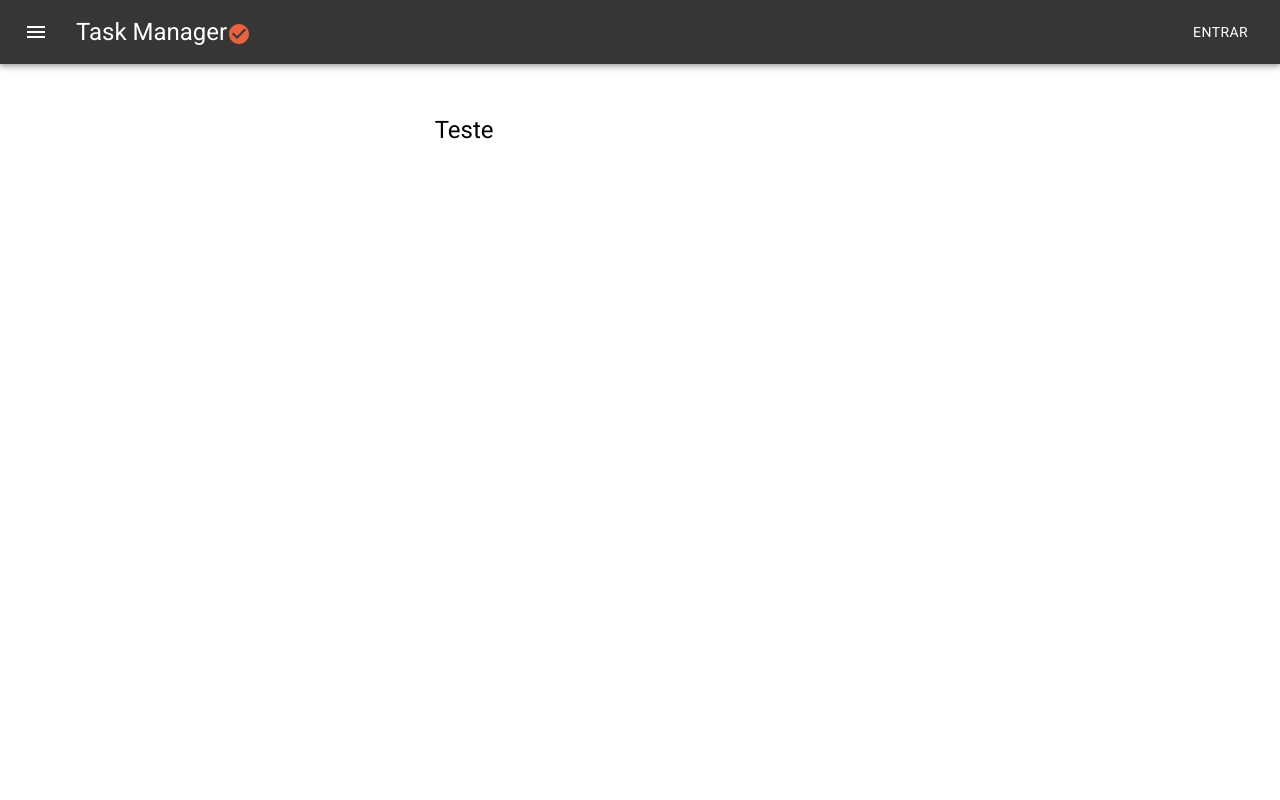
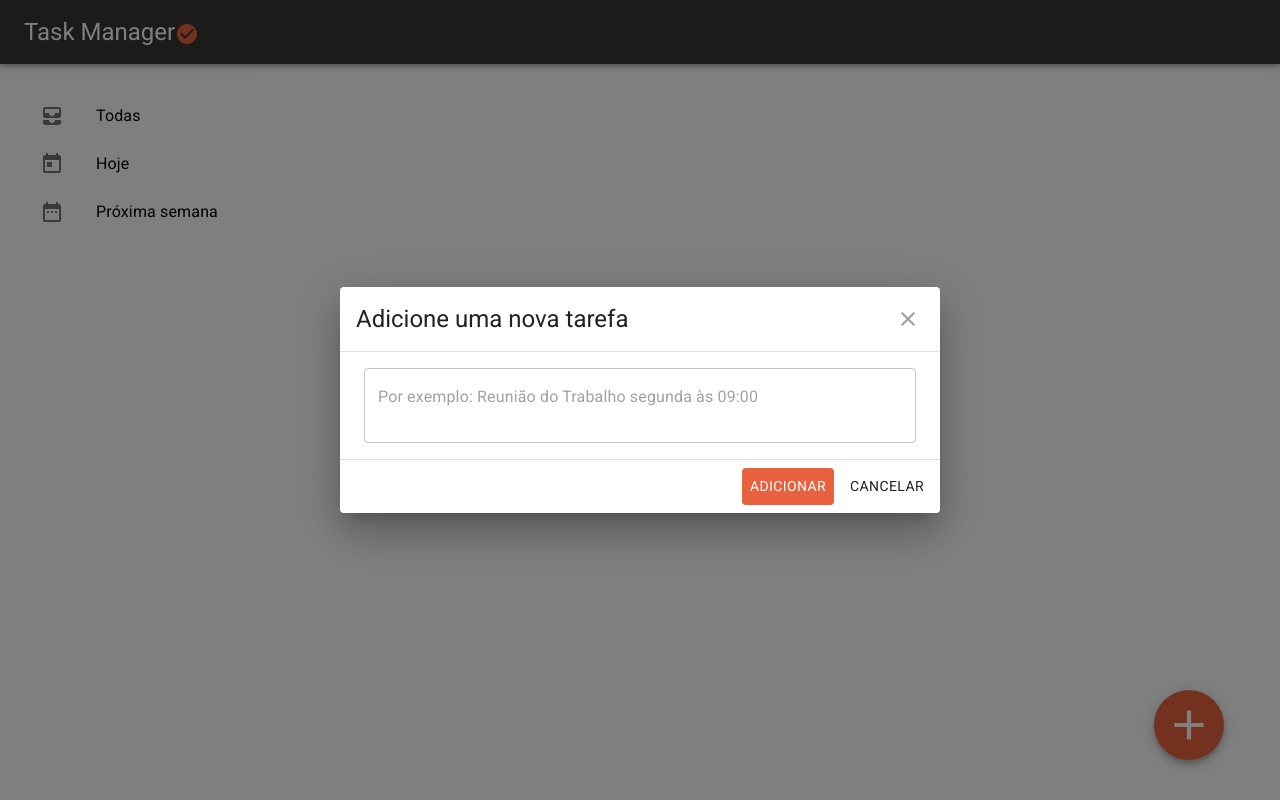
Before and after one commit to verhagenkava/task-manager, a React (Create React App) app in the folder front/: page /tasks in a window 1280 px wide. Both pictures are taken after a click on the button "add". Built offline with nearby package versions, Linux system fonts and the light colour scheme.

Commit message:
Main page v0.1

```diff
--- a/front/src/components/ButtonAppBar.jsx
+++ b/front/src/components/ButtonAppBar.jsx
@@ -4,8 +4,6 @@ import AppBar from "@material-ui/core/AppBar";
 import Toolbar from "@material-ui/core/Toolbar";
 import Typography from "@material-ui/core/Typography";
 import Button from "@material-ui/core/Button";
-import IconButton from "@material-ui/core/IconButton";
-import MenuIcon from "@material-ui/icons/Menu";
 import CheckCircleIcon from "@material-ui/icons/CheckCircle";
 import Link from "@material-ui/core/Link";
 import { useHistory, Link as RouterLink, useLocation } from "react-router-dom";
@@ -13,9 +11,6 @@ import { useHistory, Link as RouterLink, useLocation } from "react-router-dom";
 const useStyles = makeStyles((theme) => ({
   root: {
     flexGrow: 1,
-  },
-  menuButton: {
-    marginRight: theme.spacing(2),
   },
   title: {
     flexGrow: 1,
@@ -47,14 +42,6 @@ export default function ButtonAppBar() {
     <div className={classes.root}>
       <AppBar className={classes.appBar} position="static">
         <Toolbar>
-          <IconButton
-            edge="start"
-            className={classes.menuButton}
-            color="inherit"
-            aria-label="menu"
-          >
-            <MenuIcon />
-          </IconButton>
           <Typography variant="h5" className={classes.title}>
             <Link
               component={RouterLink}
@@ -66,9 +53,13 @@ export default function ButtonAppBar() {
               <CheckCircleIcon className={classes.checkCircleIcon} />
             </Link>
           </Typography>
-          <Button color="inherit" onClick={handleButton}>
-            {location.pathname === "/" ? "Cadastro" : "Entrar"}
-          </Button>
+          {location.pathname === "/tasks" ? (
+            <></>
+          ) : (
+            <Button color="inherit" onClick={handleButton}>
+              {location.pathname === "/" ? "Cadastro" : "Entrar"}
+            </Button>
+          )}
         </Toolbar>
       </AppBar>
     </div>
--- /dev/null
+++ b/front/src/components/CustomDialog.jsx
@@ -0,0 +1,102 @@
+import React, { useState } from "react";
+import { withStyles, makeStyles } from "@material-ui/core/styles";
+import Button from "@material-ui/core/Button";
+import Dialog from "@material-ui/core/Dialog";
+import MuiDialogTitle from "@material-ui/core/DialogTitle";
+import MuiDialogContent from "@material-ui/core/DialogContent";
+import MuiDialogActions from "@material-ui/core/DialogActions";
+import IconButton from "@material-ui/core/IconButton";
+import CloseIcon from "@material-ui/icons/Close";
+import Typography from "@material-ui/core/Typography";
+import { TextField } from "@material-ui/core";
+
+const styles = (theme) => ({
+  root: {
+    margin: 0,
+    padding: theme.spacing(2),
+  },
+  closeButton: {
+    position: "absolute",
+    right: theme.spacing(1),
+    top: theme.spacing(1),
+    color: theme.palette.grey[500],
+  },
+});
+
+const DialogTitle = withStyles(styles)((props) => {
+  const { children, classes, onClose, ...other } = props;
+  return (
+    <MuiDialogTitle disableTypography className={classes.root} {...other}>
+      <Typography variant="h5">{children}</Typography>
+      {onClose ? (
+        <IconButton
+          aria-label="close"
+          className={classes.closeButton}
+          onClick={onClose}
+        >
+          <CloseIcon />
+        </IconButton>
+      ) : null}
+    </MuiDialogTitle>
+  );
+});
+
+const DialogContent = withStyles((theme) => ({
+  root: {},
+}))(MuiDialogContent);
+
+const DialogActions = withStyles((theme) => ({
+  root: {
+    margin: 0,
+    padding: theme.spacing(1),
+  },
+}))(MuiDialogActions);
+
+const useStyles = makeStyles((theme) => ({
+  addButton: {
+    color: "white",
+    backgroundColor: "#E86240",
+    "&:hover": {
+      backgroundColor: "#E3431B",
+    },
+    task: {
+      width: "100%",
+    },
+  },
+}));
+
+export default function CustomizedDialogs({ open, handleClose }) {
+  const classes = useStyles();
+
+  return (
+    <div>
+      <Dialog
+        maxWidth="sm"
+        fullWidth
+        onClose={handleClose}
+        aria-labelledby="customized-dialog-title"
+        open={open}
+      >
+        <DialogTitle id="customized-dialog-title" onClose={handleClose}>
+          Adicione uma nova tarefa
+        </DialogTitle>
+        <DialogContent dividers>
+          <TextField
+            fullWidth
+            id="task-body"
+            multiline
+            rows={2}
+            variant="outlined"
+            placeholder="Por exemplo: Reunião do Trabalho segunda às 09:00"
+          />
+        </DialogContent>
+        <DialogActions>
+          <Button className={classes.addButton} onClick={handleClose}>
+            Adicionar
+          </Button>
+          <Button onClick={handleClose}>Cancelar</Button>
+        </DialogActions>
+      </Dialog>
+    </div>
+  );
+}
--- a/front/src/components/Tasks.jsx
+++ b/front/src/components/Tasks.jsx
@@ -1,31 +1,105 @@
-import React from "react";
+import React, { useState } from "react";
 import { makeStyles } from "@material-ui/core/styles";
-import { Container, Grid, Typography } from "@material-ui/core";
+import {
+  Container,
+  Grid,
+  List,
+  ListItem,
+  ListItemIcon,
+  ListItemText,
+  Fab,
+  Dialog,
+  DialogTitle,
+  DialogContent,
+  DialogActions,
+  IconButton,
+  Typography,
+  DialogContentText,
+  Button,
+} from "@material-ui/core";
+import AllInboxIcon from "@material-ui/icons/AllInbox";
+import TodayIcon from "@material-ui/icons/Today";
+import DateRangeIcon from "@material-ui/icons/DateRange";
+import AddIcon from "@material-ui/icons/Add";
+import CloseIcon from "@material-ui/icons/Close";
+import CustomDialog from "./CustomDialog";
 
 const useStyles = makeStyles((theme) => ({
   root: {
     flexGrow: 1,
   },
-  typography: {
-    marginTop: "50px",
+  list: {
+    marginTop: "20px",
+  },
+  fab: {
+    backgroundColor: "#E86240",
+    color: "white",
+    "&:hover": {
+      backgroundColor: "#E3431B",
+    },
+    height: "70px",
+    width: "70px",
+    position: "fixed",
+    bottom: theme.spacing(5),
+    right: theme.spacing(7),
+  },
+  addIcon: {
+    height: "50px",
+    width: "50px",
   },
 }));
 
 export default function Tasks() {
   const classes = useStyles();
+  const [open, setOpen] = useState(false);
+
+  function handleClickOpen() {
+    setOpen(true);
+  }
+
+  function handleClose() {
+    setOpen(false);
+  }
 
   return (
     <div className={classes.root}>
       <Container maxWidth={false}>
         <Grid container>
-          <Grid item xs={4} />
-          <Grid item xs={4}>
-            <Typography className={classes.typography} variant="h5">
-              Teste
-            </Typography>
+          <Grid item xs={3}>
+            <List component="nav" className={classes.list}>
+              <ListItem button>
+                <ListItemIcon>
+                  <AllInboxIcon />
+                </ListItemIcon>
+                <ListItemText primary="Todas" />
+              </ListItem>
+              <ListItem button>
+                <ListItemIcon>
+                  <TodayIcon />
+                </ListItemIcon>
+                <ListItemText primary="Hoje" />
+              </ListItem>
+              <ListItem button>
+                <ListItemIcon>
+                  <DateRangeIcon />
+                </ListItemIcon>
+                <ListItemText primary="Próxima semana" />
+              </ListItem>
+            </List>
           </Grid>
-          <Grid item xs={4} />
+          <Grid item xs={7} />
+          <Grid item xs={2}>
+            <Fab
+              className={classes.fab}
+              color="inherit"
+              aria-label="add"
+              onClick={handleClickOpen}
+            >
+              <AddIcon className={classes.addIcon} />
+            </Fab>
+          </Grid>
         </Grid>
+        <CustomDialog open={open} handleClose={handleClose} />
       </Container>
     </div>
   );
```
